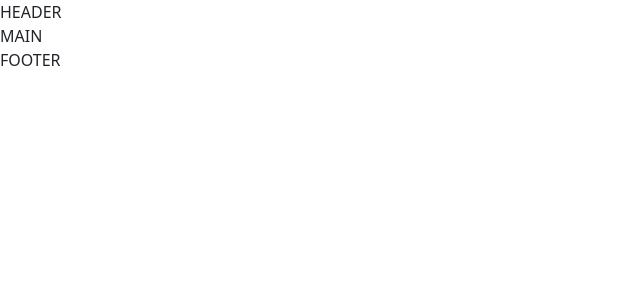
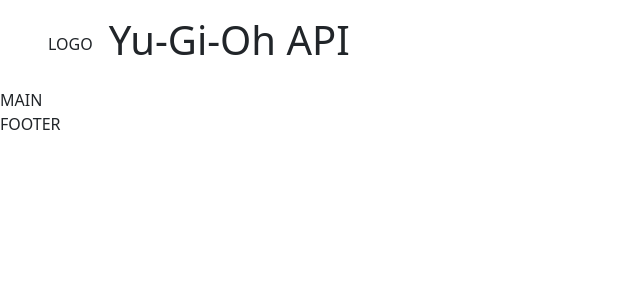
Before and after one commit to Pierp23/vite-yu-gi-oh, a Vue app: page / in a window 1280 px wide. Shown: the top 300 px of the page, without its empty margins (0-640 px from the left). Built offline with nearby package versions, Linux system fonts and the light colour scheme.

Commit message:
ADD header

```diff
--- a/index.html
+++ b/index.html
@@ -1,13 +1,16 @@
 <!DOCTYPE html>
 <html lang="en">
+
 <head>
   <meta charset="UTF-8" />
   <link rel="icon" type="image/svg+xml" href="/vite.svg" />
   <meta name="viewport" content="width=device-width, initial-scale=1.0" />
-    <title>Vite + Vue</title>
+  <title>Vite Yu-Gi-Oh</title>
 </head>
+
 <body>
   <div id="app"></div>
   <script type="module" src="/src/main.js"></script>
 </body>
+
 </html>
--- a/src/components/HeaderComponent.vue
+++ b/src/components/HeaderComponent.vue
@@ -13,8 +13,13 @@
 </script>
 
 <template>
-    <header>
-        HEADER
+    <header class="d-flex align-items-center mx-5 py-3">
+        <div>
+            LOGO
+        </div>
+        <h1 class="mx-3">
+            Yu-Gi-Oh API
+        </h1>
     </header>
 </template>
 
```
Lines whose indentation alone changed are shown as unchanged.
